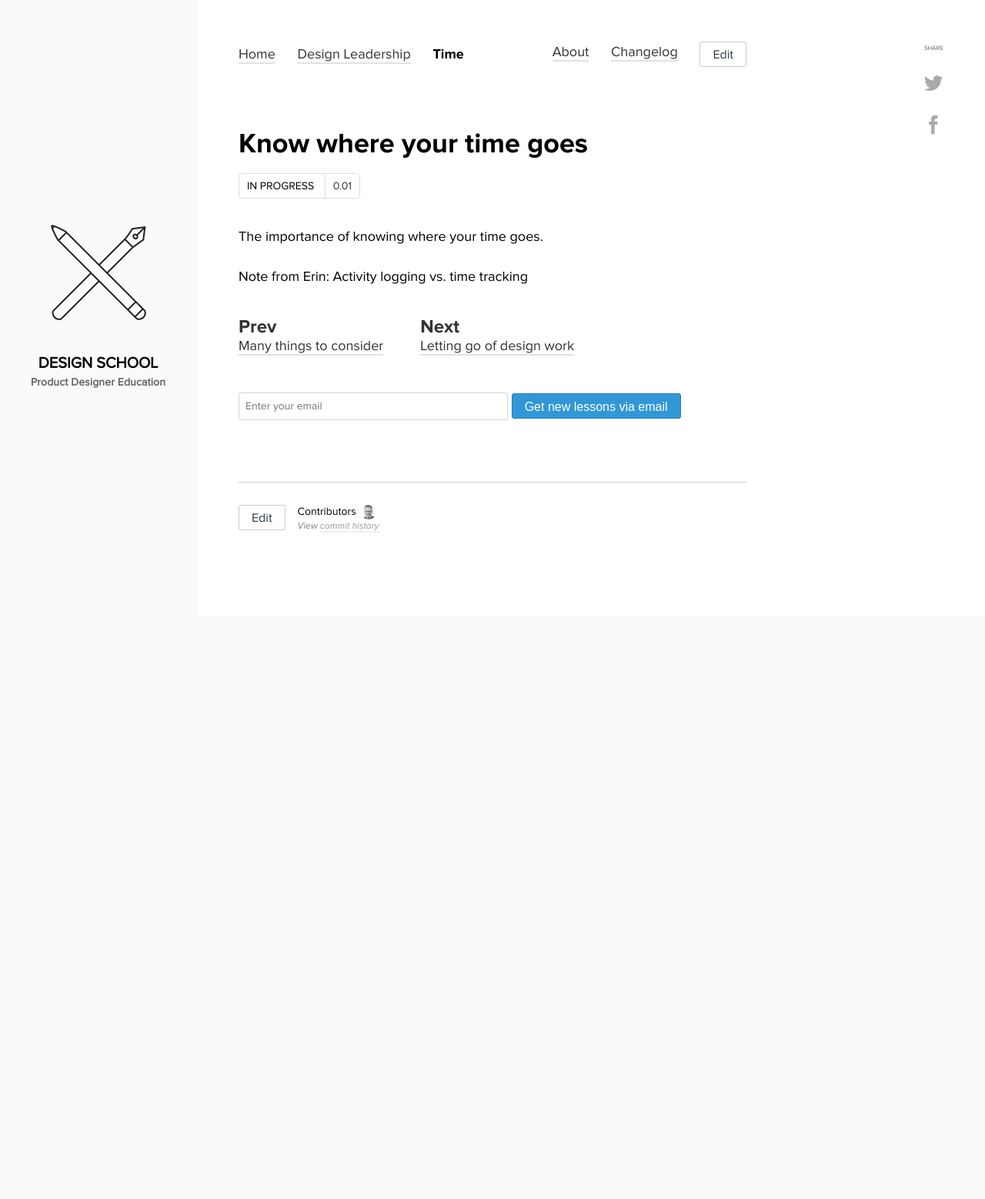
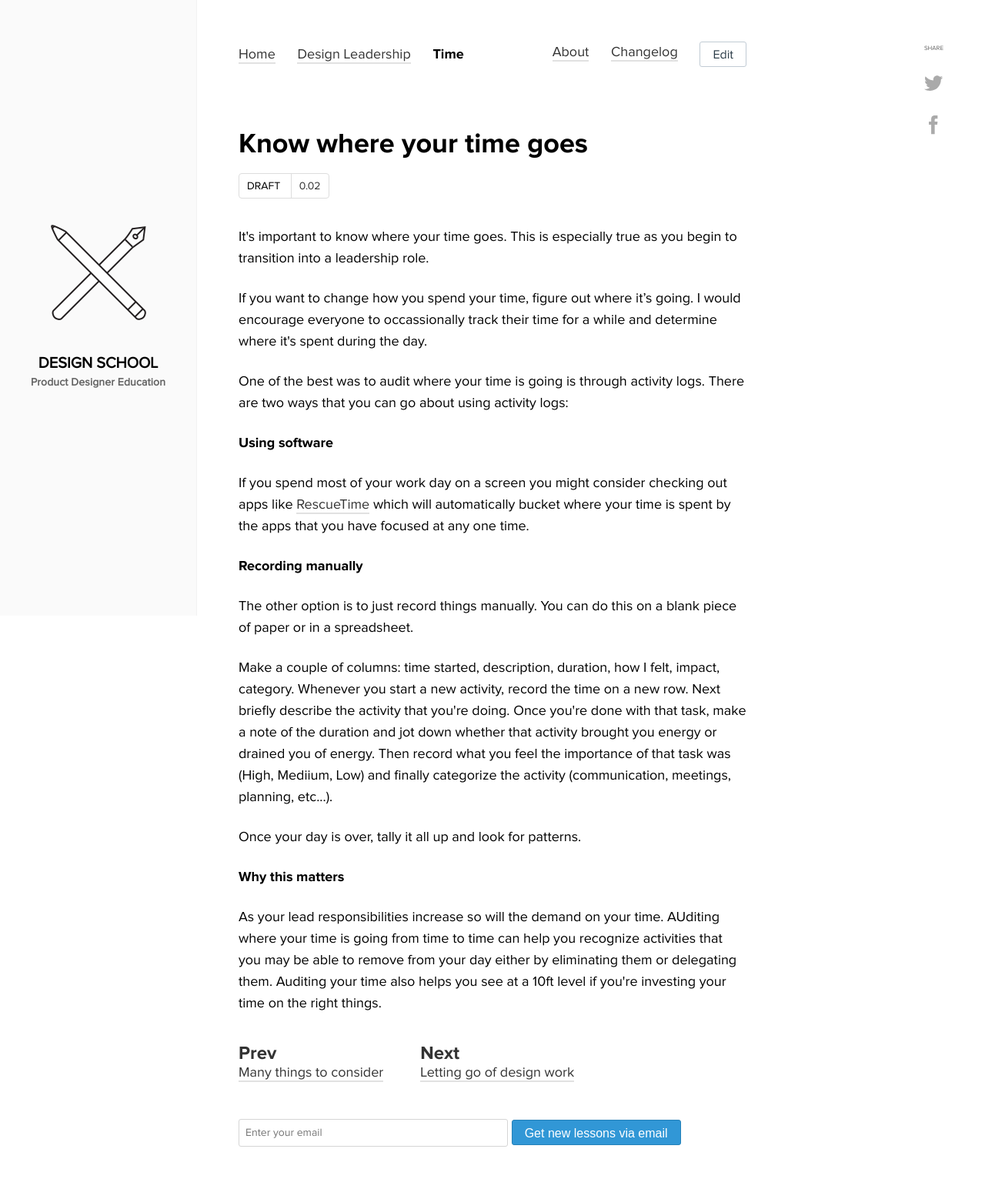
Before and after one commit to davemart-in/designschool, a PHP site: page /leadership/time/index.php in a window 1280 px wide. Shown: the top 1558 px of the page at 77% size. Before the commit the page ends 690 px from the top, so only its background shows below. Run offline with PHP 8.4, Linux system fonts and the light colour scheme.

Commit message:
Added time management lesson draft

```diff
--- a/_contributors.php
+++ b/_contributors.php
@@ -1,11 +1,11 @@
 <section class="contributors">
-	<a href="https://github.com/davemart-in/designschool/edit/main<?php echo $_SERVER['REQUEST_URI']; ?>index.php" target="_blank" class="btn edit" rel="noopener">Edit</a>
+	<a href="https://github.com/davemart-in/designschool/edit/main<?php echo $_SERVER['REQUEST_URI']; ?>index.php" target="_blank" class="btn edit" rel="nofollow">Edit</a>
 	<div class="people">
 		Contributors
 		<?php foreach ($contributors as &$contributor) { ?>
-    	<a href="https://github.com/<?php echo $contributor; ?>/" class="person" title="<?php echo $contributor; ?>" rel="noopener"><img src="/img/contributors/<?php echo $contributor; ?>.jpg" alt="contributor avatar"></a>
+    	<a href="https://github.com/<?php echo $contributor; ?>/" class="person" title="<?php echo $contributor; ?>" rel="nofollow"><img src="/img/contributors/<?php echo $contributor; ?>.jpg" alt="contributor avatar"></a>
     	<?php } ?>
 		<br />
-		<em>View <a href="https://github.com/davemart-in/designschool/commits/main<?php echo $_SERVER['REQUEST_URI']; ?>index.php" target="_blank" rel="noopener">commit history</a><em>
+		<em>View <a href="https://github.com/davemart-in/designschool/commits/main<?php echo $_SERVER['REQUEST_URI']; ?>index.php" target="_blank" rel="nofollow">commit history</a><em>
 	</div>
 </section>
--- a/_header.php
+++ b/_header.php
@@ -1,9 +1,9 @@
 <div class="share">
 	<p>Share</p>
-	<a href="https://twitter.com/intent/tweet?url=http%3A%2F%2Fdesignschool.org%2F" class="twitter" target="_blank" aria-label="Share on Twitter" rel="noopener">
+	<a href="https://twitter.com/intent/tweet?url=http%3A%2F%2Fdesignschool.org%2F" class="twitter" target="_blank" aria-label="Share on Twitter" rel="nofollow">
 		<svg viewBox="0 0 33 33" width="25" height="25" xmlns="http://www.w3.org/2000/svg" xmlns:xlink="http://www.w3.org/1999/xlink"><g><path d="M 32,6.076c-1.177,0.522-2.443,0.875-3.771,1.034c 1.355-0.813, 2.396-2.099, 2.887-3.632 c-1.269,0.752-2.674,1.299-4.169,1.593c-1.198-1.276-2.904-2.073-4.792-2.073c-3.626,0-6.565,2.939-6.565,6.565 c0,0.515, 0.058,1.016, 0.17,1.496c-5.456-0.274-10.294-2.888-13.532-6.86c-0.565,0.97-0.889,2.097-0.889,3.301 c0,2.278, 1.159,4.287, 2.921,5.465c-1.076-0.034-2.088-0.329-2.974-0.821c-0.001,0.027-0.001,0.055-0.001,0.083 c0,3.181, 2.263,5.834, 5.266,6.438c-0.551,0.15-1.131,0.23-1.73,0.23c-0.423,0-0.834-0.041-1.235-0.118 c 0.836,2.608, 3.26,4.506, 6.133,4.559c-2.247,1.761-5.078,2.81-8.154,2.81c-0.53,0-1.052-0.031-1.566-0.092 c 2.905,1.863, 6.356,2.95, 10.064,2.95c 12.076,0, 18.679-10.004, 18.679-18.68c0-0.285-0.006-0.568-0.019-0.849 C 30.007,8.548, 31.12,7.392, 32,6.076z"></path></g></svg>
 	</a>
-	<a href="https://www.facebook.com/sharer/sharer.php?u=http%3A%2F%2Fdesignschool.org%2F" class="facebook" target="_blank" aria-label="Share on Facebook" rel="noopener">
+	<a href="https://www.facebook.com/sharer/sharer.php?u=http%3A%2F%2Fdesignschool.org%2F" class="facebook" target="_blank" aria-label="Share on Facebook" rel="nofollow">
 		<svg viewBox="0 0 33 33" width="25" height="25" xmlns="http://www.w3.org/2000/svg" xmlns:xlink="http://www.w3.org/1999/xlink"><g><path d="M 17.996,32L 12,32 L 12,16 l-4,0 l0-5.514 l 4-0.002l-0.006-3.248C 11.993,2.737, 13.213,0, 18.512,0l 4.412,0 l0,5.515 l-2.757,0 c-2.063,0-2.163,0.77-2.163,2.209l-0.008,2.76l 4.959,0 l-0.585,5.514L 18,16L 17.996,32z"></path></g></svg>
 	</a>
 </div>
--- a/data/courses.php
+++ b/data/courses.php
@@ -136,9 +136,9 @@ $data["leadership"] = [
 	"time"=>[
 		"href"=>"/time/",
 		"section"=>"time management",
-		"status"=>"progress",
+		"status"=>"draft",
 		"title"=>"Know where your time goes",
-		"version"=>"0.01"
+		"version"=>"0.02"
 	],
 	"work"=>[
 		"href"=>"/work/",
--- a/leadership/start/index.php
+++ b/leadership/start/index.php
@@ -29,6 +29,8 @@
 				?>
 			</hgroup>
 			<p>Knowing what your priorities are for the day before you open up email or Slack.</p>
+			<p><strong>Bucketing your time</strong></p>
+        	If you work at a company where there are more Slack channels than there are employees, this might be a warning sign. Trying to stay on top of everything that’s going on, and feeling like you have to be in the loop, can be a full-time job in itself. You might consider putting rules around it, like, In the morning check Slack and email for an hour, then after that block out time for heads down work.
 		</article>
 		<?php
 		include $_SERVER['DOCUMENT_ROOT'] . '/_nextprev.php';
--- a/leadership/time/index.php
+++ b/leadership/time/index.php
@@ -28,8 +28,17 @@
 				include $_SERVER['DOCUMENT_ROOT'] . '/_progress.php';
 				?>
 			</hgroup>
-			<p>The importance of knowing where your time goes.</p>
-        	<p>Note from Erin: Activity logging vs. time tracking</p>
+			<p>It's important to know where your time goes. This is especially true as you begin to transition into a leadership role.</p>
+			<p>If you want to change how you spend your time, figure out where it’s going. I would encourage everyone to occassionally track their time for a while and determine where it's spent during the day.</p>
+        	<p>One of the best was to audit where your time is going is through activity logs. There are two ways that you can go about using activity logs:</p>
+        	<p><strong>Using software</strong></p>
+        	<p>If you spend most of your work day on a screen you might consider checking out apps like <a href="https://www.rescuetime.com/" rel="nofollow">RescueTime</a> which will automatically bucket where your time is spent by the apps that you have focused at any one time.</p>
+        	<p><strong>Recording manually</strong></p>
+        	<p>The other option is to just record things manually. You can do this on a blank piece of paper or in a spreadsheet.</p>
+        	<p>Make a couple of columns: time started, description, duration, how I felt, impact, category. Whenever you start a new activity, record the time on a new row. Next briefly describe the activity that you're doing. Once you're done with that task, make a note of the duration and jot down whether that activity brought you energy or drained you of energy. Then record what you feel the importance of that task was (High, Mediium, Low) and finally categorize the activity (communication, meetings, planning, etc...).</p>
+        	<p>Once your day is over, tally it all up and look for patterns.</p>
+        	<p><strong>Why this matters</strong></p>
+        	<p>As your lead responsibilities increase so will the demand on your time. AUditing where your time is going from time to time can help you recognize activities that you may be able to remove from your day either by eliminating them or delegating them. Auditing your time also helps you see at a 10ft level if you're investing your time on the right things.</p>
 		</article>
 		<?php
 		include $_SERVER['DOCUMENT_ROOT'] . '/_nextprev.php';
```
Also changed, not shown: changelog/index.php (+9 -0 lines).
